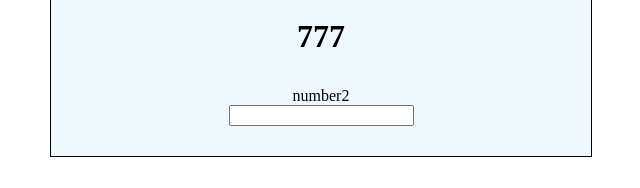
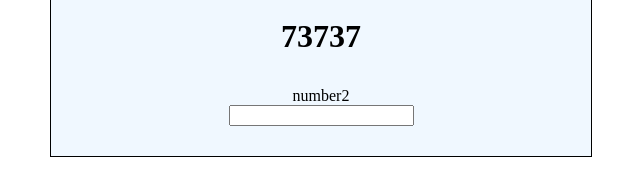
Before and after one commit to SmagaSash/first_h, a plain HTML site: page index.html in a window 1280 px wide. Shown: the part 189-377 px from the top of the page, 319-959 px from the left. Drawn offline with Linux system fonts and the light colour scheme.

Commit message:
commit one

```diff
--- a/index.html
+++ b/index.html
@@ -14,7 +14,7 @@
             <label>number1</label>
             <input type='number'>
         </div>
-        <h1>777</h1>
+        <h1>73737</h1>
         <div class='input-blok'>
             <label>number2</label>
             <input type='number'>
```
